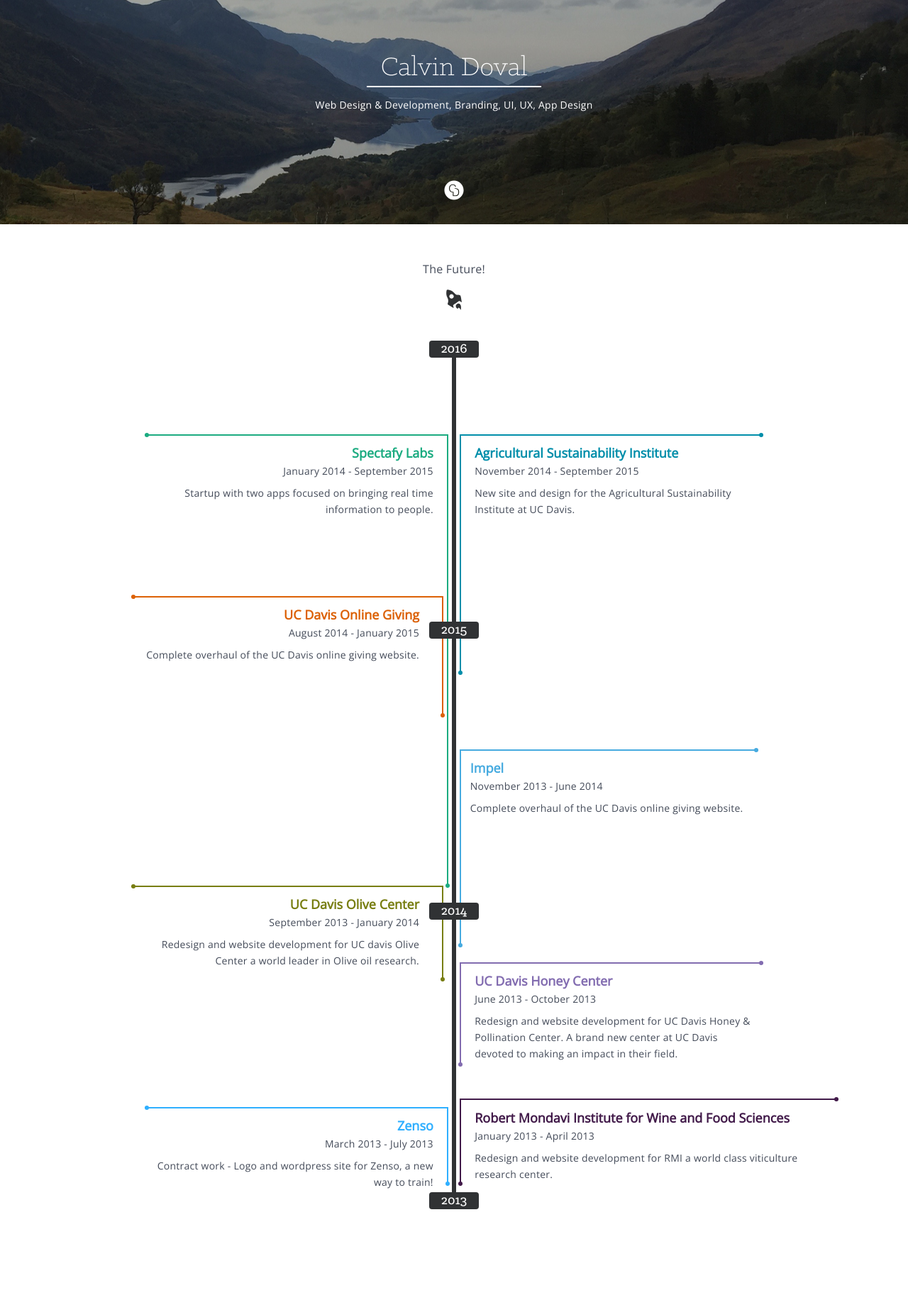
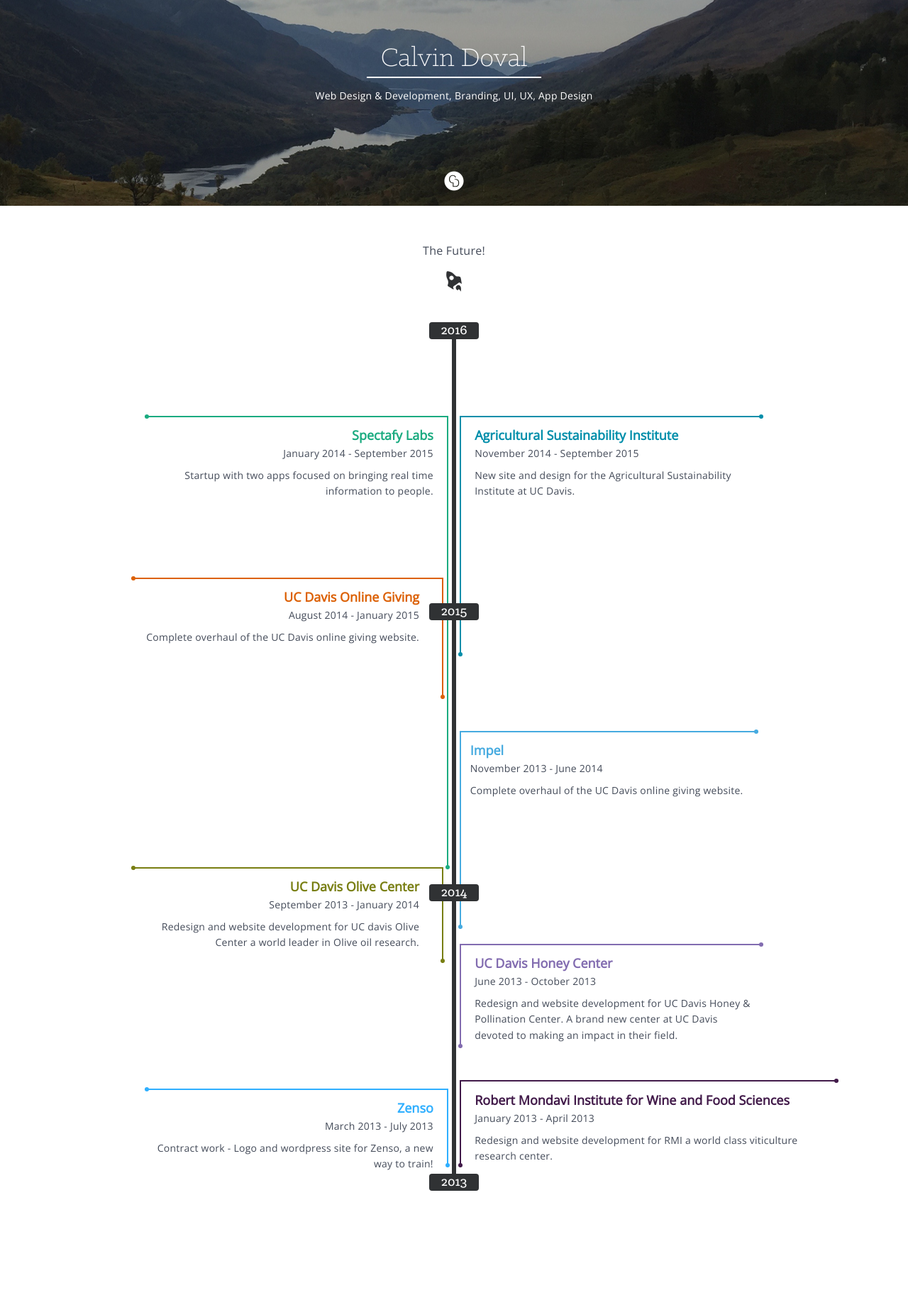
Before and after one commit to cydoval/cydoval.github.io, a Jekyll site: the page built from index.html, in a window 1280 px wide. Shown: the whole page at 71% size. Built offline with Jekyll 4.4.1, drawn with Linux system fonts in a browser that asks for light colours; nearby versions of some CDN libraries; before the commit the page ends 1704 px from its top, so only the background shows below that.

Commit message:
the future!

```diff
--- a/_sass/_base.scss
+++ b/_sass/_base.scss
@@ -1,7 +1,7 @@
 header {
     background-color: #434343;
     height: auto;
-    padding: 5% 0 2.5% 0;
+    padding: 4% 0 1.5% 0;
     margin-bottom: 50px;
     background: url('/media/scotland.jpg') no-repeat 100%;
     text-align: center;
@@ -19,6 +19,7 @@
     .timeline_wrapper {
         position: relative;
         margin-top: 40px;
+        margin-bottom: 40px;
         z-index: 1;
         .timeline_background {
             background: url('/media/bg_timeline.svg') repeat-y center top;
@@ -257,3 +258,9 @@
         }
     }
 }
+footer {
+    margin-top:15%;
+    .footer_contents {
+
+    }
+}
```
Also changed, not shown: _includes/footer.html (+0 -56 lines), 5 other files.
